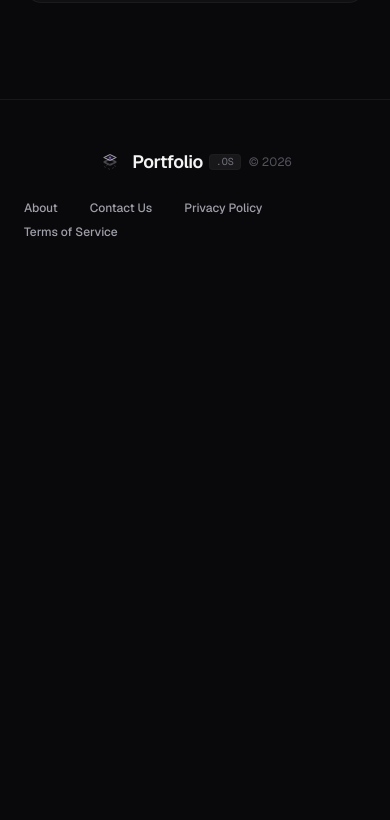
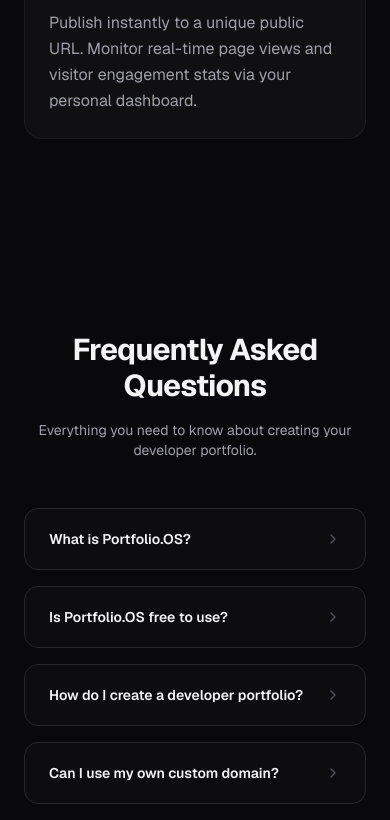
Before and after one commit to KanishqxMehta/Portfolio.OS, a Next.js app: page / in a window 390 px wide. Shown: the part 2465-3285 px from the top of the page. Before the commit the page ends 2753 px from the top, so only its background shows below. Built offline with nearby package versions, Linux system fonts and the light colour scheme; no server answers.

Commit message:
feat: comprehensive SEO optimization - robots.txt, JSON-LD structured data, FAQ section, page metadata, heading hierarchy

```diff
--- a/src/app/about/page.tsx
+++ b/src/app/about/page.tsx
@@ -2,6 +2,20 @@
 import { StaticHeader } from "@/components/StaticHeader";
 import { ChevronRight, PenTool, Layout, TrendingUp } from "lucide-react";
 import { Logo } from "@/components/ui/Logo";
+import type { Metadata } from "next";
+
+export const metadata: Metadata = {
+  title: "About Portfolio.OS — The Free Portfolio Making Website for Developers",
+  description: "Learn about Portfolio.OS, the free portfolio builder designed for developers. Create stunning, responsive developer portfolios with beautiful themes and block-based editing.",
+  alternates: {
+    canonical: "/about",
+  },
+  openGraph: {
+    title: "About Portfolio.OS — The Free Portfolio Making Website for Developers",
+    description: "Learn about Portfolio.OS, the free portfolio builder designed for developers.",
+    url: "/about",
+  },
+};
 
 export default function AboutPage() {
   return (
--- a/src/app/contact/page.tsx
+++ b/src/app/contact/page.tsx
@@ -1,8 +1,22 @@
+import type { Metadata } from "next";
 import { StaticHeader } from "@/components/StaticHeader";
 import { ContactForm } from "./ContactForm";
 import { Logo } from "@/components/ui/Logo";
 import Link from "next/link";
 import { Mail, MessageSquare, Clock, ChevronRight } from "lucide-react";
+
+export const metadata: Metadata = {
+  title: "Contact Us — Portfolio.OS",
+  description: "Have questions about Portfolio.OS? Get in touch with our team. We'd love to hear from you about our free portfolio builder for developers.",
+  alternates: {
+    canonical: "/contact",
+  },
+  openGraph: {
+    title: "Contact Us — Portfolio.OS",
+    description: "Have questions about Portfolio.OS? Get in touch with our team.",
+    url: "/contact",
+  },
+};
 
 export default function ContactPage() {
   return (
--- a/src/app/layout.tsx
+++ b/src/app/layout.tsx
@@ -21,12 +21,14 @@
 
 export const metadata: Metadata = {
   title: {
-    default: "Portfolio.os — Build your developer portfolio",
-    template: "%s | Portfolio.os",
+    default: "Portfolio.OS — Free Portfolio Builder for Developers | Create Your Portfolio",
+    template: "%s | Portfolio.OS",
   },
-  description: "Transform your experience into a stunning single-page developer portfolio. Block by block, instantly.",
-  metadataBase: new URL(process.env.NEXT_PUBLIC_BASE_URL || "http://localhost:3000"),
-  keywords: ["portfolio", "developer portfolio", "resume builder", "portfolio builder", "resume-to-portfolio"],
+  description: "Build a stunning developer portfolio in minutes — no code needed. Portfolio.OS is a free portfolio making website with beautiful themes, drag-and-drop editing, and instant publishing.",
+  metadataBase: new URL(process.env.NEXT_PUBLIC_BASE_URL || "https://portfolioos.dev"),
+  alternates: {
+    canonical: "/",
+  },
   robots: {
     index: true,
     follow: true,
@@ -39,16 +41,17 @@
     },
   },
   openGraph: {
-    title: "Portfolio.os — Build your developer portfolio",
-    description: "Transform your experience into a stunning single-page developer portfolio. Block by block, instantly.",
+    title: "Portfolio.OS — Free Portfolio Builder for Developers",
+    description: "Build a stunning developer portfolio in minutes — no code needed. Beautiful themes, drag-and-drop editing, and instant publishing.",
     type: "website",
-    siteName: "Portfolio.os",
+    siteName: "Portfolio.OS",
     locale: "en_US",
+    url: "/",
   },
   twitter: {
     card: "summary_large_image",
-    title: "Portfolio.os — Build your developer portfolio",
-    description: "Transform your experience into a stunning single-page developer portfolio. Block by block, instantly.",
+    title: "Portfolio.OS — Free Portfolio Builder for Developers",
+    description: "Build a stunning developer portfolio in minutes — no code needed. Beautiful themes, drag-and-drop editing, and instant publishing.",
   },
 };
 
--- a/src/app/p/[slug]/page.tsx
+++ b/src/app/p/[slug]/page.tsx
@@ -101,6 +101,10 @@
   const name = hero?.content?.fullName || slug;
   const bio = hero?.content?.bio || "Professional Developer Portfolio";
 
+  // Extract skills for structured data
+  const skillsSection = sections.find((s: any) => s.type === "SKILLS");
+  const skills = skillsSection?.content?.items || [];
+
   const sameAs = [
     hero?.content?.github,
     hero?.content?.linkedin,
@@ -113,11 +117,15 @@
     "@type": "Person",
     name,
     description: bio,
-    url: `${process.env.NEXT_PUBLIC_BASE_URL || "http://localhost:3000"}/p/${slug}`,
+    url: `${(process.env.NEXT_PUBLIC_BASE_URL || "https://portfolioos.dev").replace(/\/$/, "")}/p/${slug}`,
   };
 
   if (sameAs.length > 0) {
     jsonLd.sameAs = sameAs;
+  }
+
+  if (skills.length > 0) {
+    jsonLd.knowsAbout = skills;
   }
 
   const heroIdx = sections.findIndex((s: any) => s.type === "HERO");
--- a/src/app/page.tsx
+++ b/src/app/page.tsx
@@ -3,10 +3,38 @@
 import { useState, useRef, useEffect } from "react";
 import Link from "next/link";
 import { useSession, signOut } from "next-auth/react";
-import { ArrowRight, Layers, Layout, Palette, Sparkles, UploadCloud, Cpu, PenTool, LogOut, LayoutDashboard, Menu, X, ChevronDown, UserCircle } from "lucide-react";
+import { ArrowRight, Layers, Layout, Palette, Sparkles, UploadCloud, Cpu, PenTool, LogOut, LayoutDashboard, Menu, X, ChevronDown, UserCircle, ChevronRight as ChevronRightIcon } from "lucide-react";
 import { ThemeToggle } from "@/components/ThemeToggle";
 import * as motion from "framer-motion/client";
 import { cn } from "@/lib/utils";
+import { OrganizationJsonLd, FAQJsonLd } from "@/components/JsonLd";
+
+const faqs = [
+  {
+    question: "What is Portfolio.OS?",
+    answer: "Portfolio.OS is a free portfolio making website designed specifically for developers. It lets you create a stunning, professional developer portfolio in minutes using a simple block-based editor — no coding or design skills needed.",
+  },
+  {
+    question: "Is Portfolio.OS free to use?",
+    answer: "Yes! Portfolio.OS is completely free. You can create your developer portfolio, customize it with premium themes, publish it to a unique public URL, and share it with potential employers — all at no cost.",
+  },
+  {
+    question: "How do I create a developer portfolio?",
+    answer: "Simply sign up, open the workspace editor, and start adding blocks for your Hero section, Projects, Experience, Education, and Skills. Choose a theme, customize your content, and hit publish. Your portfolio will be live instantly at a unique URL.",
+  },
+  {
+    question: "Can I use my own custom domain?",
+    answer: "Portfolio.OS gives you a unique public URL for your portfolio (e.g., portfolioos.dev/p/yourname). Custom domain support for individual portfolios is on our roadmap for future releases.",
+  },
+  {
+    question: "What themes are available?",
+    answer: "Portfolio.OS offers six premium design themes: Neo-Brutalism, Hacker Terminal, Modern Ink Splashes, Glassmorphism, and classic presets. You can switch between themes instantly with a single click.",
+  },
+  {
+    question: "Can I track who views my portfolio?",
+    answer: "Yes! Portfolio.OS includes a built-in analytics dashboard where you can monitor real-time page views and visitor engagement stats for your published portfolio.",
+  },
+];
 
 import { Logo } from "@/components/ui/Logo";
 
@@ -398,7 +426,7 @@
 
       {/* Features */}
       <section id="features" className="relative z-10 py-24 bg-zinc-50 dark:bg-zinc-950 border-t border-zinc-200 dark:border-transparent transition-colors duration-500">
-        <h2 className="sr-only">Features</h2>
+        <h2 className="text-3xl sm:text-4xl font-bold tracking-tight text-zinc-900 dark:text-zinc-100 text-center mb-16 transition-colors duration-500">Everything You Need to Build Your Portfolio</h2>
         <div className="max-w-7xl mx-auto px-6">
           <div className="grid md:grid-cols-3 gap-8">
             {[
@@ -440,6 +468,34 @@
         </div>
       </section>
 
+      {/* FAQ Section */}
+      <section id="faq" className="relative z-10 py-24 bg-white dark:bg-zinc-950 border-t border-zinc-200 dark:border-transparent transition-colors duration-500">
+        <div className="max-w-3xl mx-auto px-6">
+          <h2 className="text-3xl sm:text-4xl font-bold tracking-tight text-zinc-900 dark:text-zinc-100 text-center mb-4 transition-colors duration-500">Frequently Asked Questions</h2>
+          <p className="text-center text-zinc-500 dark:text-zinc-400 mb-12 text-sm sm:text-base">Everything you need to know about creating your developer portfolio.</p>
+          <div className="space-y-4">
+            {faqs.map((faq, i) => (
+              <details
+                key={i}
+                className="group rounded-xl border border-zinc-200 dark:border-zinc-800 bg-zinc-50 dark:bg-zinc-900/30 transition-colors hover:border-zinc-300 dark:hover:border-zinc-700"
+              >
+                <summary className="flex items-center justify-between cursor-pointer px-6 py-5 text-sm sm:text-base font-semibold text-zinc-900 dark:text-zinc-100 transition-colors [&::-webkit-details-marker]:hidden list-none">
+                  {faq.question}
+                  <ChevronRightIcon className="w-4 h-4 text-zinc-400 dark:text-zinc-600 group-open:rotate-90 transition-transform duration-200 flex-shrink-0 ml-4" />
+                </summary>
+                <div className="px-6 pb-5 text-sm text-zinc-600 dark:text-zinc-400 leading-relaxed">
+                  {faq.answer}
+                </div>
+              </details>
+            ))}
+          </div>
+        </div>
+      </section>
+
+      {/* JSON-LD Structured Data */}
+      <OrganizationJsonLd baseUrl={process.env.NEXT_PUBLIC_BASE_URL || "https://portfolioos.dev"} />
+      <FAQJsonLd faqs={faqs} />
+
       <footer className="relative z-10 border-t border-zinc-200 dark:border-zinc-900 bg-zinc-50 dark:bg-zinc-950 py-12 text-zinc-500 dark:text-zinc-400 transition-colors duration-500">
       <div className="max-w-7xl mx-auto px-6 flex flex-col md:flex-row items-center justify-between gap-6">
 
--- a/src/app/privacy/page.tsx
+++ b/src/app/privacy/page.tsx
@@ -1,6 +1,19 @@
+import type { Metadata } from "next";
 import Link from "next/link";
 import { StaticHeader } from "@/components/StaticHeader";
 import { Logo } from "@/components/ui/Logo";
+
+export const metadata: Metadata = {
+  title: "Privacy Policy — Portfolio.OS",
+  description: "Read the Portfolio.OS privacy policy. Learn how we handle your data when you use our free portfolio builder for developers.",
+  alternates: {
+    canonical: "/privacy",
+  },
+  robots: {
+    index: true,
+    follow: true,
+  },
+};
 
 export default function PrivacyPage() {
   return (
--- a/src/app/sitemap.ts
+++ b/src/app/sitemap.ts
@@ -2,7 +2,7 @@
 import { pool } from "@/lib/db";
 
 export default async function sitemap(): Promise<MetadataRoute.Sitemap> {
-  const baseUrl = process.env.NEXT_PUBLIC_BASE_URL?.replace(/\/$/, "") || "https://portfolio-os-umber-ten.vercel.app";
+  const baseUrl = process.env.NEXT_PUBLIC_BASE_URL?.replace(/\/$/, "") || "https://portfolioos.dev";
 
   const staticRoutes = [
     { url: baseUrl, lastModified: new Date(), changeFrequency: "monthly" as const, priority: 1 },
--- a/src/app/terms/page.tsx
+++ b/src/app/terms/page.tsx
@@ -1,6 +1,19 @@
+import type { Metadata } from "next";
 import Link from "next/link";
 import { StaticHeader } from "@/components/StaticHeader";
 import { Logo } from "@/components/ui/Logo";
+
+export const metadata: Metadata = {
+  title: "Terms of Service — Portfolio.OS",
+  description: "Read the Portfolio.OS terms of service. Understand the terms governing your use of our free portfolio builder platform.",
+  alternates: {
+    canonical: "/terms",
+  },
+  robots: {
+    index: true,
+    follow: true,
+  },
+};
 
 export default function TermsPage() {
   return (
--- /dev/null
+++ b/src/components/JsonLd.tsx
@@ -0,0 +1,120 @@
+// Reusable JSON-LD structured data components for SEO
+// These inject schema.org structured data into page <head> for rich search results
+
+export function OrganizationJsonLd({ baseUrl }: { baseUrl: string }) {
+  const data = {
+    "@context": "https://schema.org",
+    "@graph": [
+      {
+        "@type": "Organization",
+        "@id": `${baseUrl}/#organization`,
+        "name": "Portfolio.OS",
+        "url": baseUrl,
+        "logo": {
+          "@type": "ImageObject",
+          "url": `${baseUrl}/icon`,
+        },
+        "description": "Free portfolio builder for developers. Create stunning developer portfolios with beautiful themes and instant publishing.",
+      },
+      {
+        "@type": "WebSite",
+        "@id": `${baseUrl}/#website`,
+        "name": "Portfolio.OS",
+        "url": baseUrl,
+        "description": "Build a stunning developer portfolio in minutes — no code needed.",
+        "publisher": { "@id": `${baseUrl}/#organization` },
+      },
+      {
+        "@type": "SoftwareApplication",
+        "@id": `${baseUrl}/#app`,
+        "name": "Portfolio.OS",
+        "applicationCategory": "BusinessApplication",
+        "operatingSystem": "Web-based",
+        "description": "Free portfolio making website for developers. Create, customize, and publish your professional portfolio with beautiful themes, drag-and-drop editing, and instant publishing.",
+        "offers": {
+          "@type": "Offer",
+          "price": "0",
+          "priceCurrency": "USD",
+        },
+        "featureList": [
+          "Block-based portfolio editor",
+          "Multiple premium themes",
+          "Drag-and-drop reordering",
+          "Instant publishing with custom URLs",
+          "Mobile responsive design",
+          "SEO-optimized portfolios",
+          "Analytics dashboard",
+        ],
+        "provider": { "@id": `${baseUrl}/#organization` },
+      },
+    ],
+  };
+
+  return (
+    <script
+      type="application/ld+json"
+      dangerouslySetInnerHTML={{ __html: JSON.stringify(data) }}
+    />
+  );
+}
+
+export function FAQJsonLd({ faqs }: { faqs: { question: string; answer: string }[] }) {
+  const data = {
+    "@context": "https://schema.org",
+    "@type": "FAQPage",
+    "mainEntity": faqs.map((faq) => ({
+      "@type": "Question",
+      "name": faq.question,
+      "acceptedAnswer": {
+        "@type": "Answer",
+        "text": faq.answer,
+      },
+    })),
+  };
+
+  return (
+    <script
+      type="application/ld+json"
+      dangerouslySetInnerHTML={{ __html: JSON.stringify(data) }}
+    />
+  );
+}
+
+export function PersonJsonLd({
+  name,
+  bio,
+  url,
+  skills,
+  socialLinks,
+}: {
+  name: string;
+  bio?: string;
+  url: string;
+  skills?: string[];
+  socialLinks?: { github?: string; linkedin?: string; twitter?: string; instagram?: string };
+}) {
+  const sameAs = [
+    socialLinks?.github,
+    socialLinks?.linkedin,
+    socialLinks?.twitter,
+    socialLinks?.instagram,
+  ].filter(Boolean);
+
+  const data: any = {
+    "@context": "https://schema.org",
+    "@type": "Person",
+    "name": name,
+    "url": url,
+  };
+
+  if (bio) data.description = bio;
+  if (skills && skills.length > 0) data.knowsAbout = skills;
+  if (sameAs.length > 0) data.sameAs = sameAs;
+
+  return (
+    <script
+      type="application/ld+json"
+      dangerouslySetInnerHTML={{ __html: JSON.stringify(data) }}
+    />
+  );
+}
```
Also changed, not shown: src/app/robots.ts (added, +21 -0 lines).
